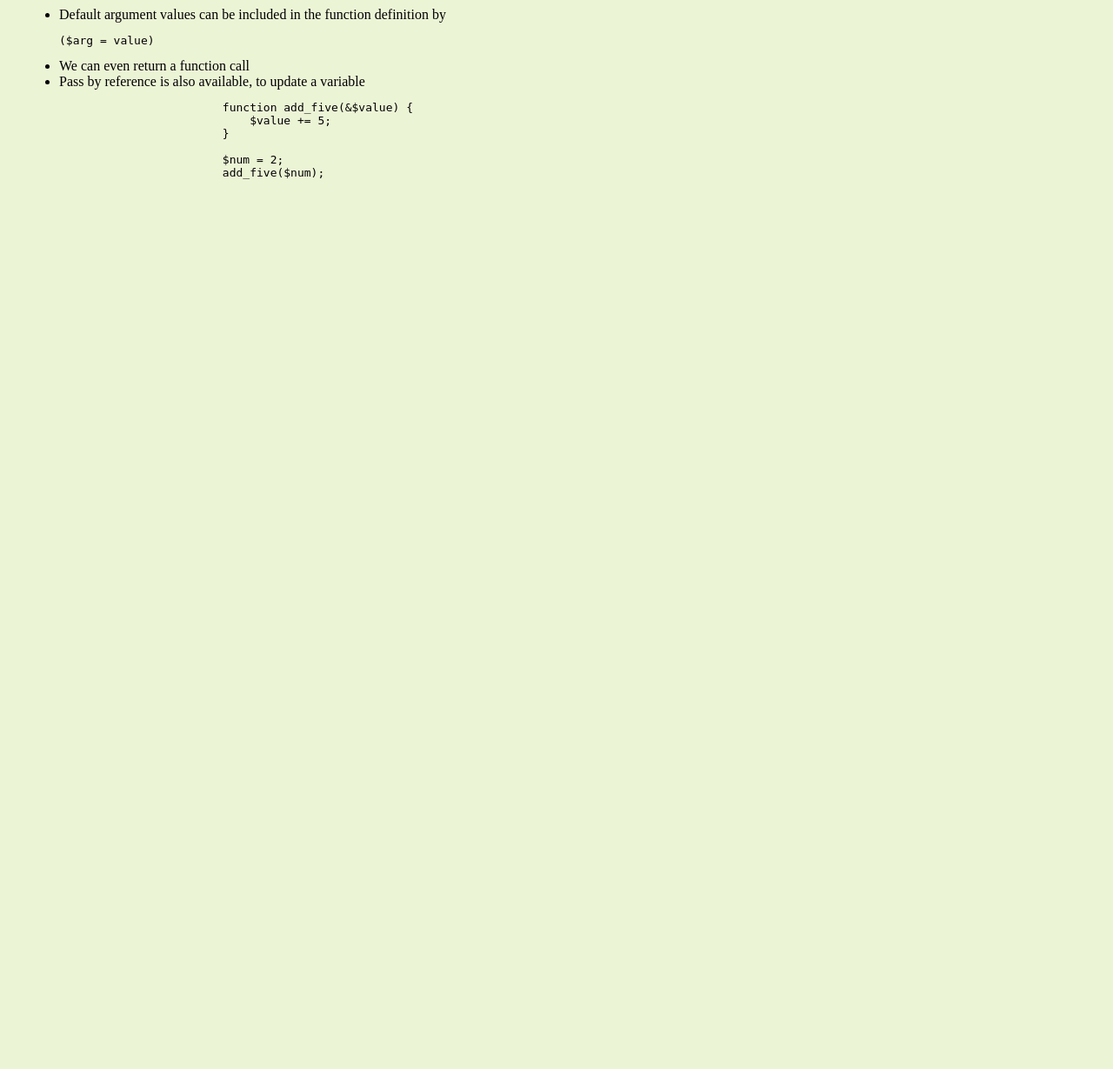
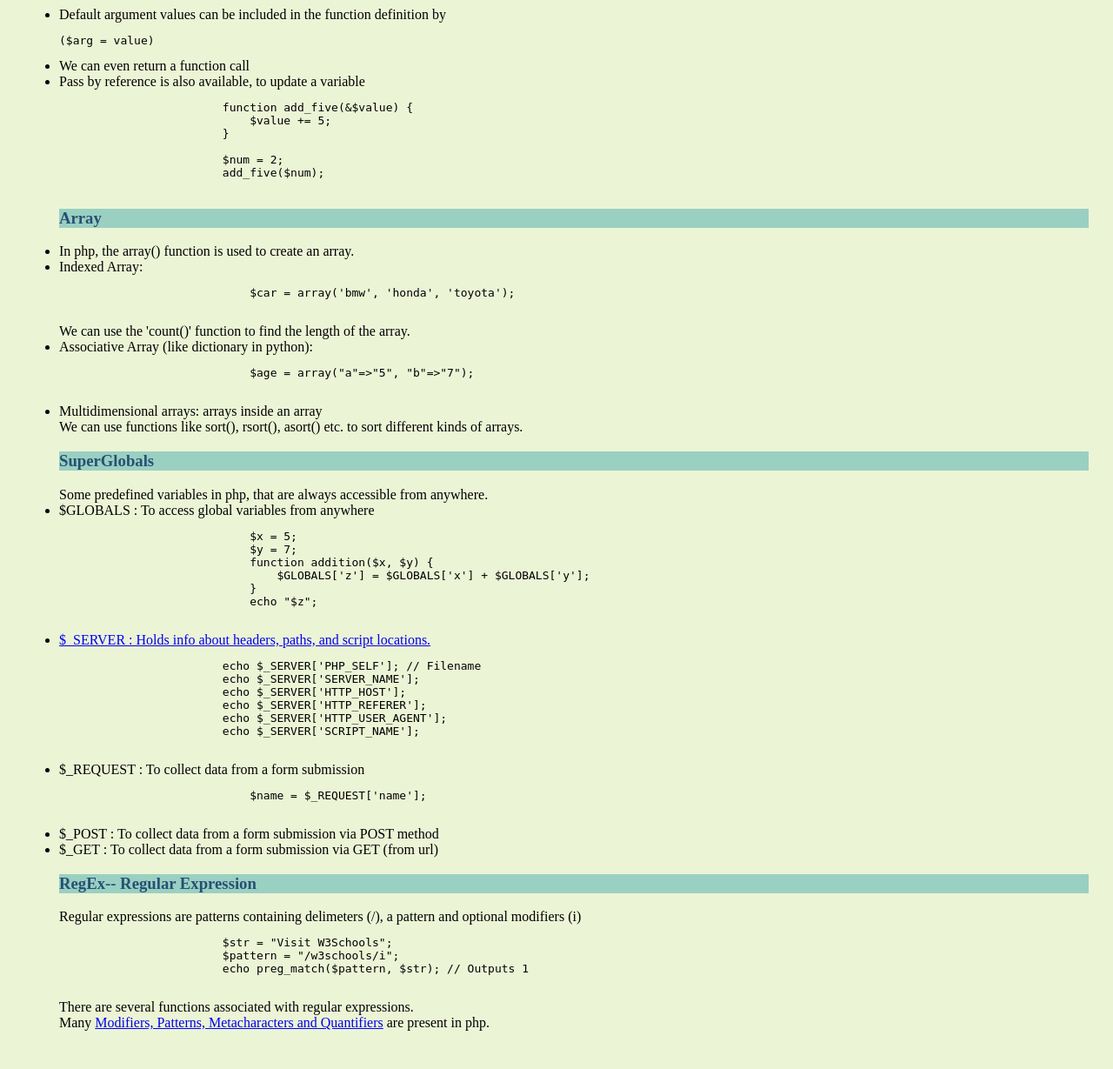
Before and after one commit to akshay-rajan/S1, a PHP site: page /1.php in a window 1280 px wide. Shown: the part 2940-4169 px from the top of the page at 87% size. Before the commit the page ends 3146 px from the top, so only its background shows below. Run offline with PHP 8.4, Linux system fonts and the light colour scheme.

Commit message:
php-notes

```diff
--- a/web/php/notes/1.php
+++ b/web/php/notes/1.php
@@ -236,9 +236,60 @@
                         add_five($num);
                     </pre>
                 </div>
-                <div></div>
-                <div></div>
-
+                <div>
+                    <h3>Array</h3>
+                    <li>In php, the array() function is used to create an array.</li>
+                    <li>Indexed Array:</li>
+                        <pre>
+                            $car = array('bmw', 'honda', 'toyota');
+                        </pre>
+                    We can use the 'count()' function to find the length of the array.
+                    <li>Associative Array (like dictionary in python):</li>
+                        <pre>
+                            $age = array("a"=>"5", "b"=>"7");
+                        </pre>
+                    <li>Multidimensional arrays: arrays inside an array</li>
+                    We can use functions like sort(), rsort(), asort() etc. to sort different kinds of arrays.
+                </div>
+                <div>
+                    <h3>SuperGlobals</h3>
+                    Some predefined variables in php, that are always accessible from anywhere.
+                    <li>$GLOBALS : To access global variables from anywhere</li>
+                        <pre>
+                            $x = 5;
+                            $y = 7;
+                            function addition($x, $y) {
+                                $GLOBALS['z'] = $GLOBALS['x'] + $GLOBALS['y'];
+                            }
+                            echo "$z";
+                        </pre>
+                    <li><a href="https://www.w3schools.com/php/php_superglobals_server.asp">$_SERVER : Holds info about headers, paths, and script locations.</a></li>
+                        <pre>
+                        echo $_SERVER['PHP_SELF']; // Filename
+                        echo $_SERVER['SERVER_NAME'];
+                        echo $_SERVER['HTTP_HOST'];
+                        echo $_SERVER['HTTP_REFERER'];
+                        echo $_SERVER['HTTP_USER_AGENT'];
+                        echo $_SERVER['SCRIPT_NAME'];
+                        </pre>
+                    <li>$_REQUEST : To collect data from a form submission</li>
+                        <pre>
+                            $name = $_REQUEST['name'];
+                        </pre>
+                    <li>$_POST : To collect data from a form submission via POST method</li>
+                    <li>$_GET : To collect data from a form submission via GET (from url)</li>
+                </div>
+                <div>
+                    <h3>RegEx-- Regular Expression</h3>
+                    Regular expressions are patterns containing delimeters (/), a pattern and optional modifiers (i)
+                    <pre>
+                        $str = "Visit W3Schools";
+                        $pattern = "/w3schools/i";
+                        echo preg_match($pattern, $str); // Outputs 1
+                    </pre>
+                    There are several functions associated with regular expressions.<br>
+                    Many <a href="https://www.w3schools.com/php/php_regex.asp">Modifiers, Patterns, Metacharacters and Quantifiers</a> are present in php.
+                </div>
             </ul>
         </div>
     </div>
```
